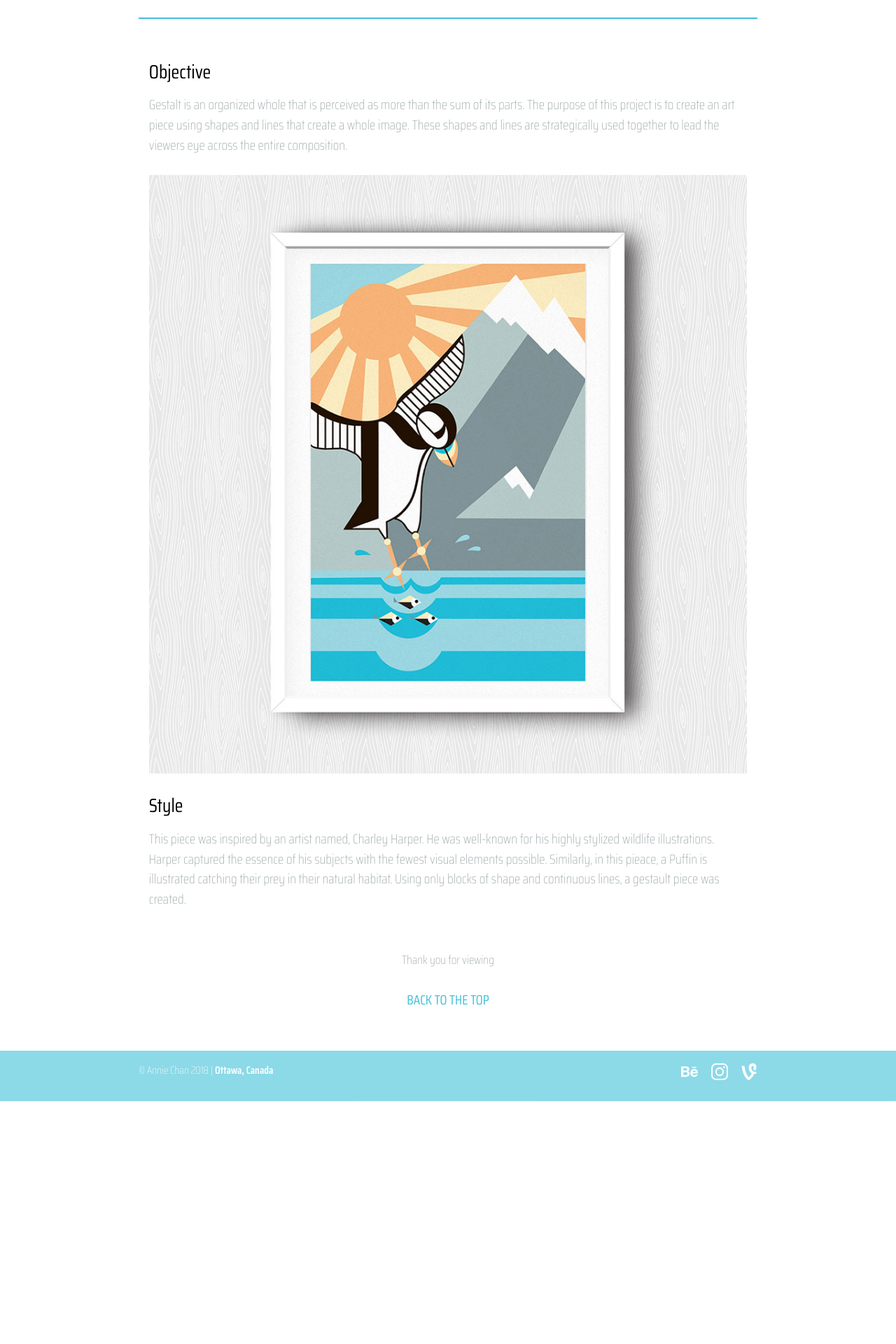
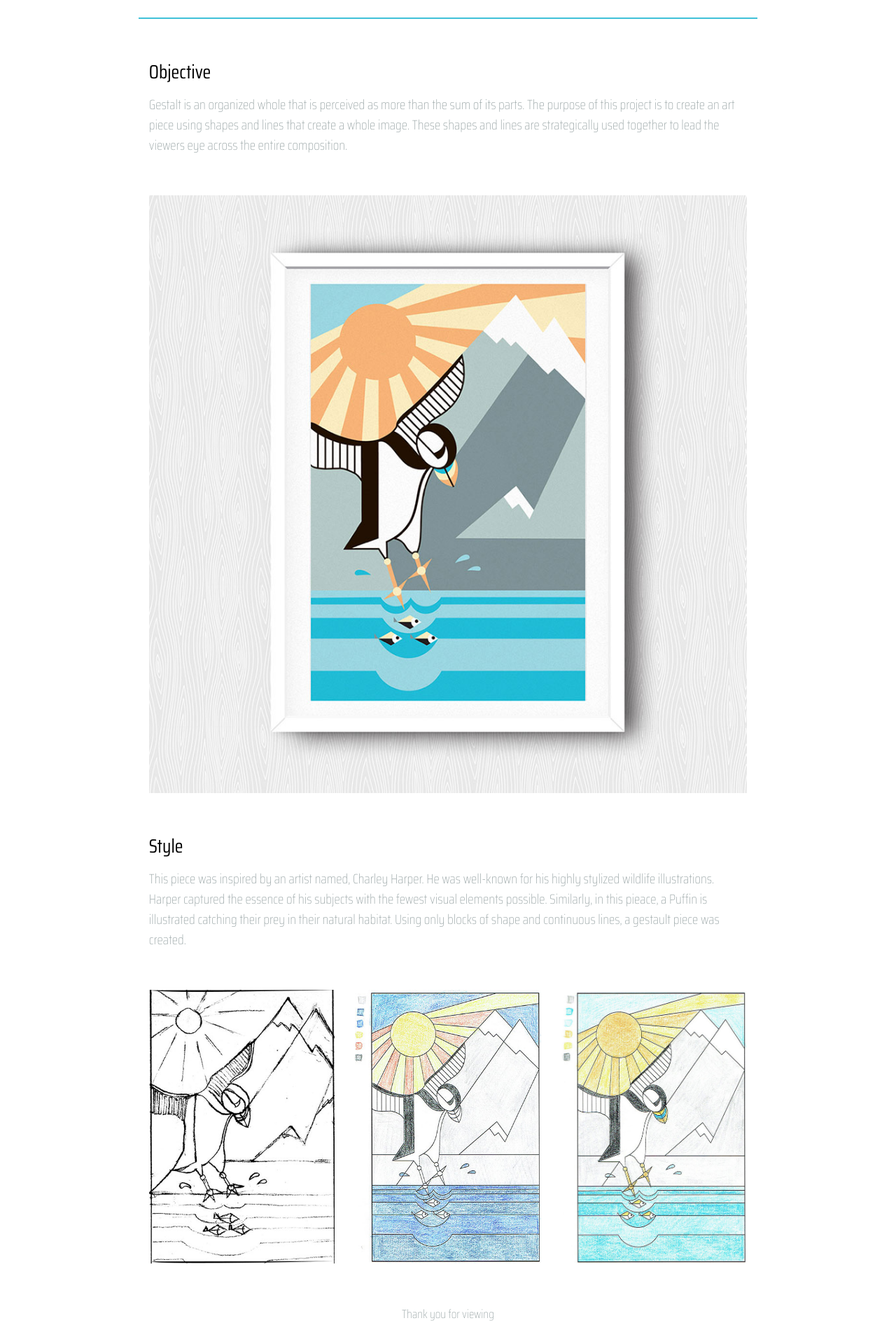
Before and after one commit to Anniechanster/anniechan.ca, a Jekyll site: the page built from gestalt.html, in a window 1280 px wide. Shown: the part 639-2559 px from the top of the page at 70% size. Built offline with Jekyll 4.4.1, drawn with Linux system fonts in a browser that asks for light colours; before the commit the page ends 2212 px from its top, so only the background shows below that.

Commit message:
added sketches to gestalt page

```diff
--- a/css/main.css
+++ b/css/main.css
@@ -26,6 +26,8 @@ select:focus {
   color: #40c1d8;
   text-align: center;
 }
+
+
 
 /* home page */
 
--- a/gestalt.html
+++ b/gestalt.html
@@ -21,20 +21,32 @@ meta: A gestalt illustration showing a Puffin hunting its prey.
 
   <hr class="xs-1 s-1 m-1 l-1 push-2">
 
-  <div itemscope itemtype="https://schema.org/Text" class="unit [xs-1 s-1 m-1 l-1] gutter-1-2">
+  <div itemscope itemtype="https://schema.org/Text" class="unit [xs-1 s-1 m-1 l-1] gutter-1-2 push">
     <h3 itemprop="headline" class="push-1-2">Objective</h3>
     <p itemprop="text">Gestalt is an organized whole that is perceived as more than the sum of its parts. The purpose of this project is to create an art piece using shapes and lines that create a whole image. These shapes and lines are strategically used together to lead the viewers eye across the entire composition.
     </p>
   </div>
 
-  <div itemscope itemtype="https://schema.org/Photograph" class="unit [xs-1 s-1 m-1 l-1] push">
+  <div itemscope itemtype="https://schema.org/Photograph" class="unit [xs-1 s-1 m-1 l-1] push-2">
     <img itemprop="image" class="img-flex gutter-1-2" src="{{site.baseurl}}/images/gestalt/gestaltposter.jpg" alt="">
   </div>
 
-  <div itemscope itemtype="https://schema.org/Text" class="unit [xs-1 s-1 m-1 l-1] gutter-1-2">
+  <div itemscope itemtype="https://schema.org/Text" class="unit [xs-1 s-1 m-1 l-1] gutter-1-2 push">
     <h3 itemprop="headline" class="push-1-2">Style</h3>
     <p itemprop="text">This piece was inspired by an artist named, Charley Harper. He was well-known for his highly stylized wildlife illustrations. Harper captured the essence of his subjects with the fewest visual elements possible. Similarly, in this pieace, a Puffin is illustrated catching their prey in their natural habitat. Using only blocks of shape and continuous lines, a gestault piece was created.
     </p>
+  </div>
+
+  <div itemscope itemtype="https://schema.org/Photograph" class="unit [xs-1 s-1-3 m-1-3 l-1-3] push">
+    <img itemprop="image" class="img-flex gutter-1-2" src="{{site.baseurl}}/images/gestalt/sketch.jpg" alt="">
+  </div>
+
+  <div itemscope itemtype="https://schema.org/Photograph" class="unit [xs-1 s-1-3 m-1-3 l-1-3] push">
+    <img itemprop="image" class="img-flex gutter-1-2" src="{{site.baseurl}}/images/gestalt/scan1.jpg" alt="">
+  </div>
+
+  <div itemscope itemtype="https://schema.org/Photograph" class="unit [xs-1 s-1-3 m-1-3 l-1-3] push">
+    <img itemprop="image" class="img-flex gutter-1-2" src="{{site.baseurl}}/images/gestalt/scan2.jpg" alt="">
   </div>
 
   <div itemscope itemtype="https://schema.org/Text" class="unit xs-1 s-1 m-1 l-1 gutter-1-2 text-center pad-t">
```
Also changed, not shown: images/gestalt/scan1.jpg, images/gestalt/scan2.jpg, images/gestalt/sketch.jpeg (deleted), images/gestalt/sketch.jpg.
